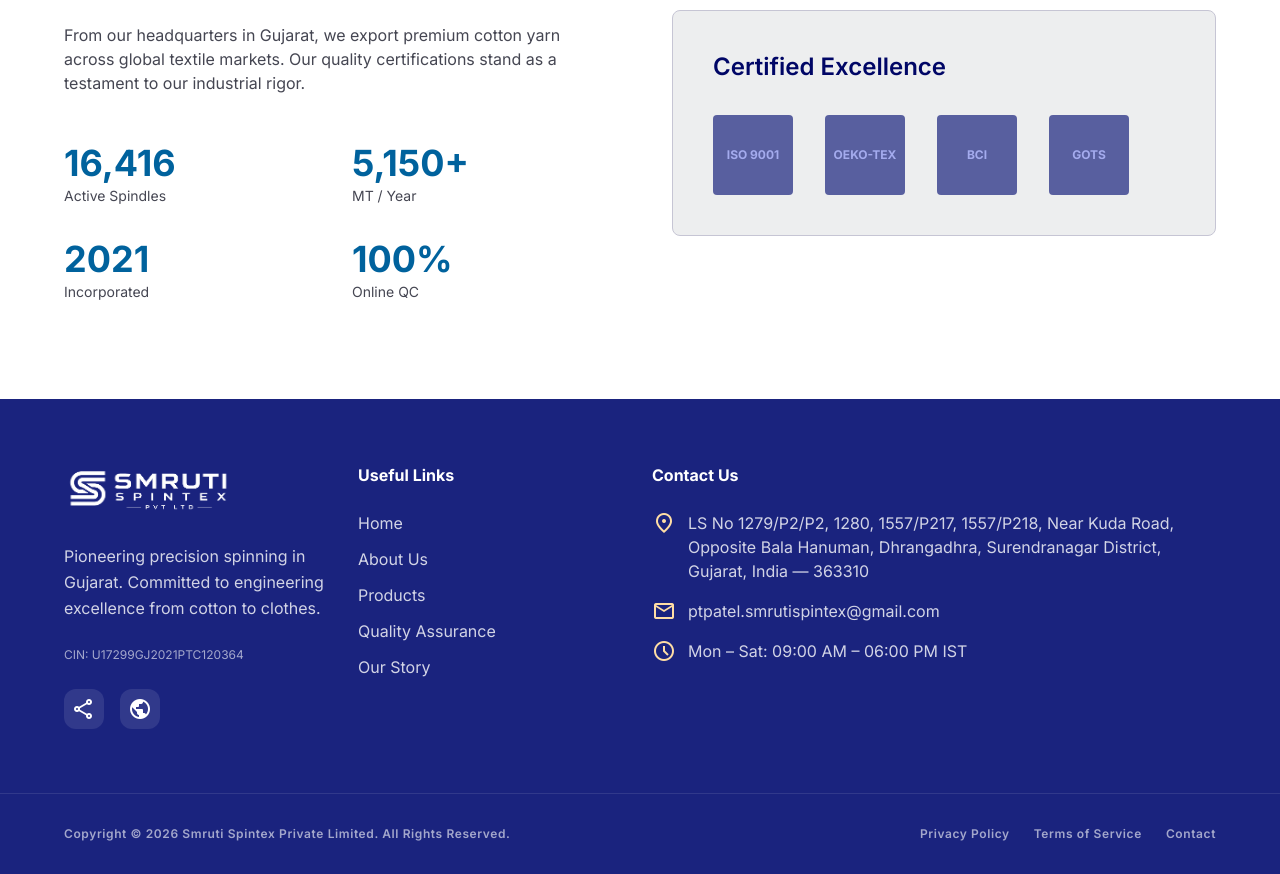
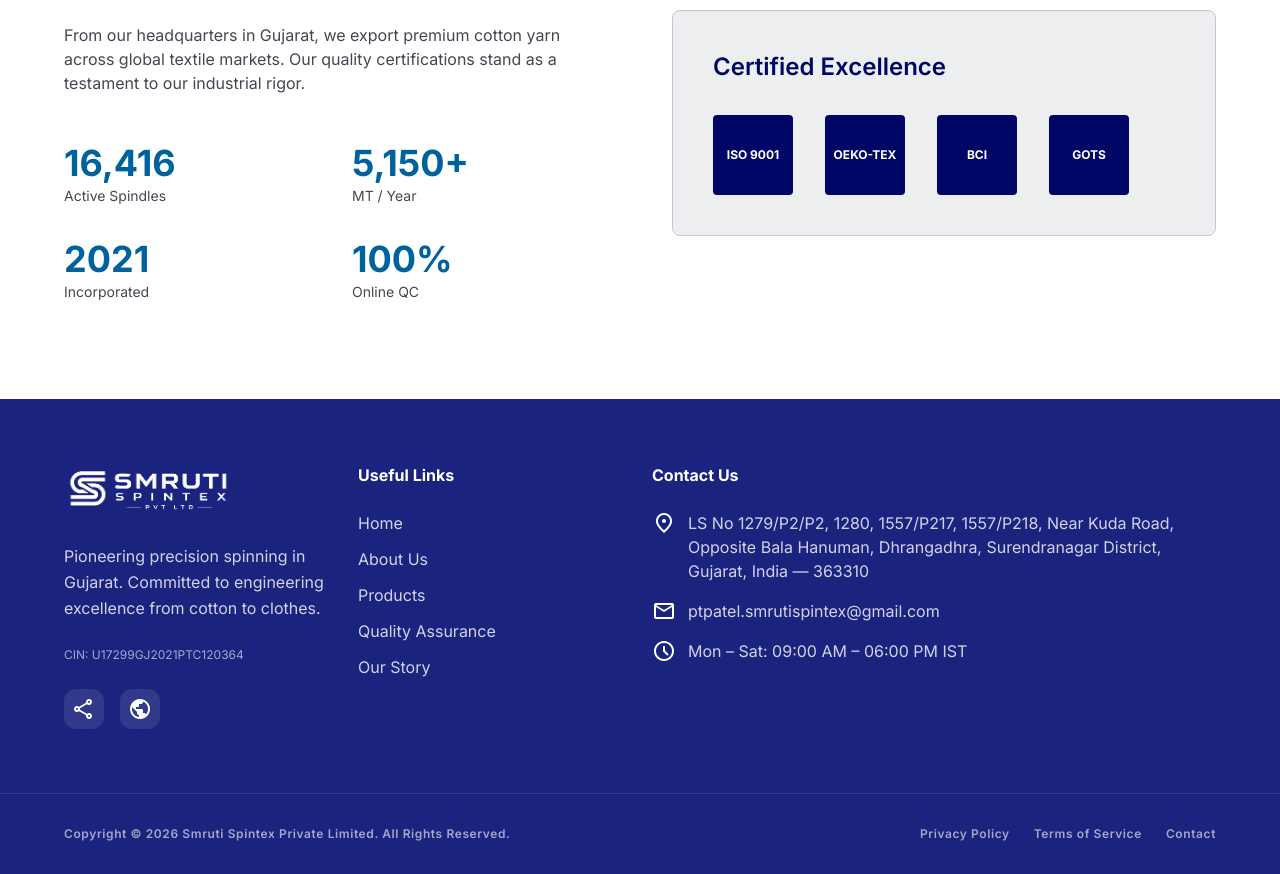
Before and after one commit to LumosLogic-Dhruv/Smruti_Spintex-, a React (Vite) app: page / in a window 1280 px wide. Shown: the part 4687-5561 px from the top of the page. Built offline with nearby package versions, Linux system fonts and the light colour scheme.

Commit message:
refactor: Update footer styles and enhance page content for consistency and clarity

```diff
--- a/src/components/Footer.jsx
+++ b/src/components/Footer.jsx
@@ -43,7 +43,7 @@
               { label: 'Our Story', to: '/our-story' },
             ].map(({ label, to }) => (
               <li key={to}>
-                <Link to={to} className="hover:text-tertiary-fixed transition-colors">{label}</Link>
+                <Link to={to} className="hover:text-white transition-colors">{label}</Link>
               </li>
             ))}
           </ul>
@@ -54,17 +54,17 @@
           <h4 className="font-body-lg font-bold text-white mb-6">Contact Us</h4>
           <div className="space-y-4 font-body-md text-body-md text-white/80">
             <div className="flex items-start gap-3">
-              <span className="material-symbols-outlined text-tertiary-fixed shrink-0 text-[20px]">location_on</span>
+              <span className="material-symbols-outlined text-white shrink-0 text-[20px]">location_on</span>
               <span>LS No 1279/P2/P2, 1280, 1557/P217, 1557/P218, Near Kuda Road, Opposite Bala Hanuman, Dhrangadhra, Surendranagar District, Gujarat, India — 363310</span>
             </div>
             <div className="flex items-center gap-3">
-              <span className="material-symbols-outlined text-tertiary-fixed shrink-0 text-[20px]">mail</span>
-              <a href="mailto:ptpatel.smrutispintex@gmail.com" className="hover:text-tertiary-fixed transition-colors">
+              <span className="material-symbols-outlined text-white shrink-0 text-[20px]">mail</span>
+              <a href="mailto:ptpatel.smrutispintex@gmail.com" className="hover:text-white transition-colors">
                 ptpatel.smrutispintex@gmail.com
               </a>
             </div>
             <div className="flex items-center gap-3">
-              <span className="material-symbols-outlined text-tertiary-fixed shrink-0 text-[20px]">schedule</span>
+              <span className="material-symbols-outlined text-white shrink-0 text-[20px]">schedule</span>
               <span>Mon – Sat: 09:00 AM – 06:00 PM IST</span>
             </div>
           </div>
--- a/src/pages/HomePage.jsx
+++ b/src/pages/HomePage.jsx
@@ -286,9 +286,9 @@
             </div>
             <div className="bg-surface-container p-10 rounded-xl border border-outline-variant" ref={reveal}>
               <h3 className="font-headline-md text-headline-md text-primary mb-8">Certified Excellence</h3>
-              <div className="flex flex-wrap gap-8 opacity-70 hover:opacity-100 transition-all">
+              <div className="flex flex-wrap gap-8">
                 {['ISO 9001', 'OEKO-TEX', 'BCI', 'GOTS'].map(cert => (
-                  <div key={cert} className="w-20 h-20 bg-primary-container text-on-primary-container rounded flex items-center justify-center font-bold text-xs text-center p-2">
+                  <div key={cert} className="w-20 h-20 bg-primary text-on-primary rounded flex items-center justify-center font-bold text-xs text-center p-2">
                     {cert}
                   </div>
                 ))}
--- a/src/pages/OurStoryPage.jsx
+++ b/src/pages/OurStoryPage.jsx
@@ -55,7 +55,7 @@
           <div className="space-y-6" ref={reveal}>
             <span className="inline-block px-4 py-1.5 bg-secondary-fixed text-on-secondary-fixed font-label-sm text-label-sm rounded-full">ESTABLISHED 2021</span>
             <h1 className="font-display-lg text-headline-lg-mobile md:text-display-lg text-primary leading-tight">
-              Crafting the Future of <span className="text-secondary">Textile Engineering</span>
+              Crafting the Future of <span className="text-primary">Textile Engineering</span>
             </h1>
             <p className="font-body-lg text-body-lg text-on-surface-variant max-w-lg">
               At Smruti Spintex, we translate raw nature into industrial excellence. Our journey is one of relentless precision, where traditional cotton heritage meets avant-garde spinning technology.
@@ -85,11 +85,11 @@
             </p>
             <div className="grid grid-cols-2 gap-gutter pt-8 border-t border-outline-variant">
               <div>
-                <p className="font-display-lg text-headline-lg md:text-display-lg text-secondary">16,416</p>
+                <p className="font-display-lg text-headline-lg md:text-display-lg text-primary">16,416</p>
                 <p className="font-label-sm text-label-sm text-on-surface-variant">ACTIVE SPINDLES</p>
               </div>
               <div>
-                <p className="font-display-lg text-headline-lg md:text-display-lg text-secondary">Global</p>
+                <p className="font-display-lg text-headline-lg md:text-display-lg text-primary">Global</p>
                 <p className="font-label-sm text-label-sm text-on-surface-variant">SUPPLY NETWORK</p>
               </div>
             </div>
--- a/src/pages/ProductsPage.jsx
+++ b/src/pages/ProductsPage.jsx
@@ -75,7 +75,7 @@
       {/* Hero */}
       <section className="relative py-24 bg-primary-container overflow-hidden">
         <div className="relative px-4 md:px-margin-desktop max-w-container-max mx-auto text-center" ref={reveal}>
-          <span className="inline-block px-4 py-1 bg-secondary-container text-on-secondary-container font-label-sm text-label-sm rounded-full mb-6">PRODUCT CATALOGUE</span>
+          <span className="inline-block px-4 py-1 bg-white text-primary font-label-sm text-label-sm rounded-full mb-6">PRODUCT CATALOGUE</span>
           <h1 className="font-display-lg text-headline-lg-mobile md:text-display-lg text-on-primary mb-6">Premium Cotton Yarn for Every Application</h1>
           <p className="font-body-lg text-body-lg text-on-primary-container max-w-2xl mx-auto opacity-90">
             Engineered for diverse textile applications from high-fashion apparel to industrial fabrics. Every count, every process — precisely controlled.
--- a/src/pages/QualityPage.jsx
+++ b/src/pages/QualityPage.jsx
@@ -42,7 +42,7 @@
       {/* Hero */}
       <section className="relative py-24 bg-primary-container overflow-hidden">
         <div className="relative px-4 md:px-margin-desktop max-w-container-max mx-auto text-center" ref={reveal}>
-          <span className="inline-block px-4 py-1 bg-secondary-container text-on-secondary-container font-label-sm text-label-sm rounded-full mb-6">UNCOMPROMISING STANDARDS</span>
+          <span className="inline-block px-4 py-1 bg-white text-primary font-label-sm text-label-sm rounded-full mb-6">UNCOMPROMISING STANDARDS</span>
           <h1 className="font-display-lg text-headline-lg-mobile md:text-display-lg text-on-primary mb-6">Engineering Precision in Every Thread</h1>
           <p className="font-body-lg text-body-lg text-on-primary-container max-w-2xl mx-auto opacity-90">
             At Smruti Spintex, quality isn't just a department — it's the core of our manufacturing DNA. We utilize state-of-the-art online monitoring systems to ensure global consistency.
```
